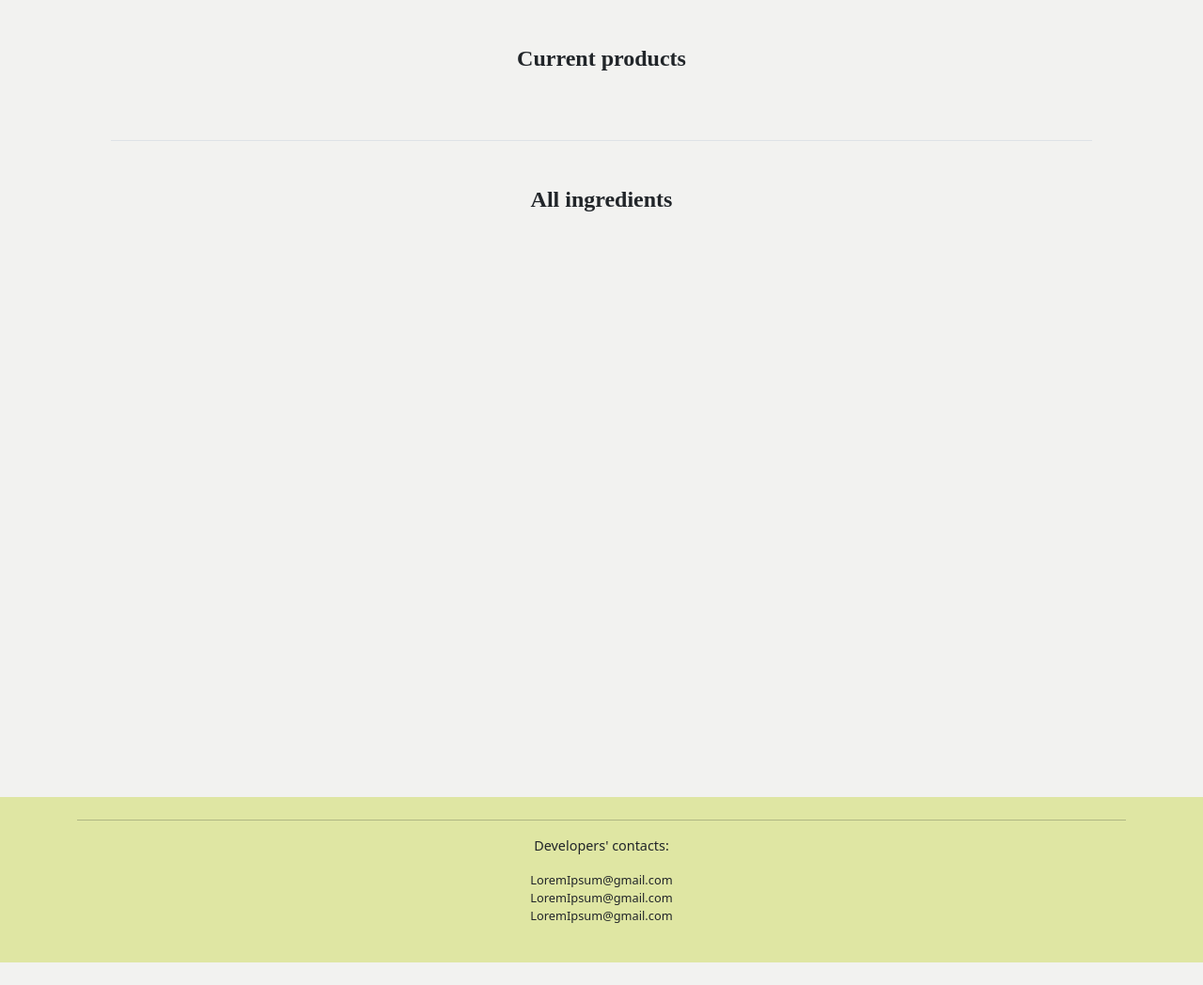
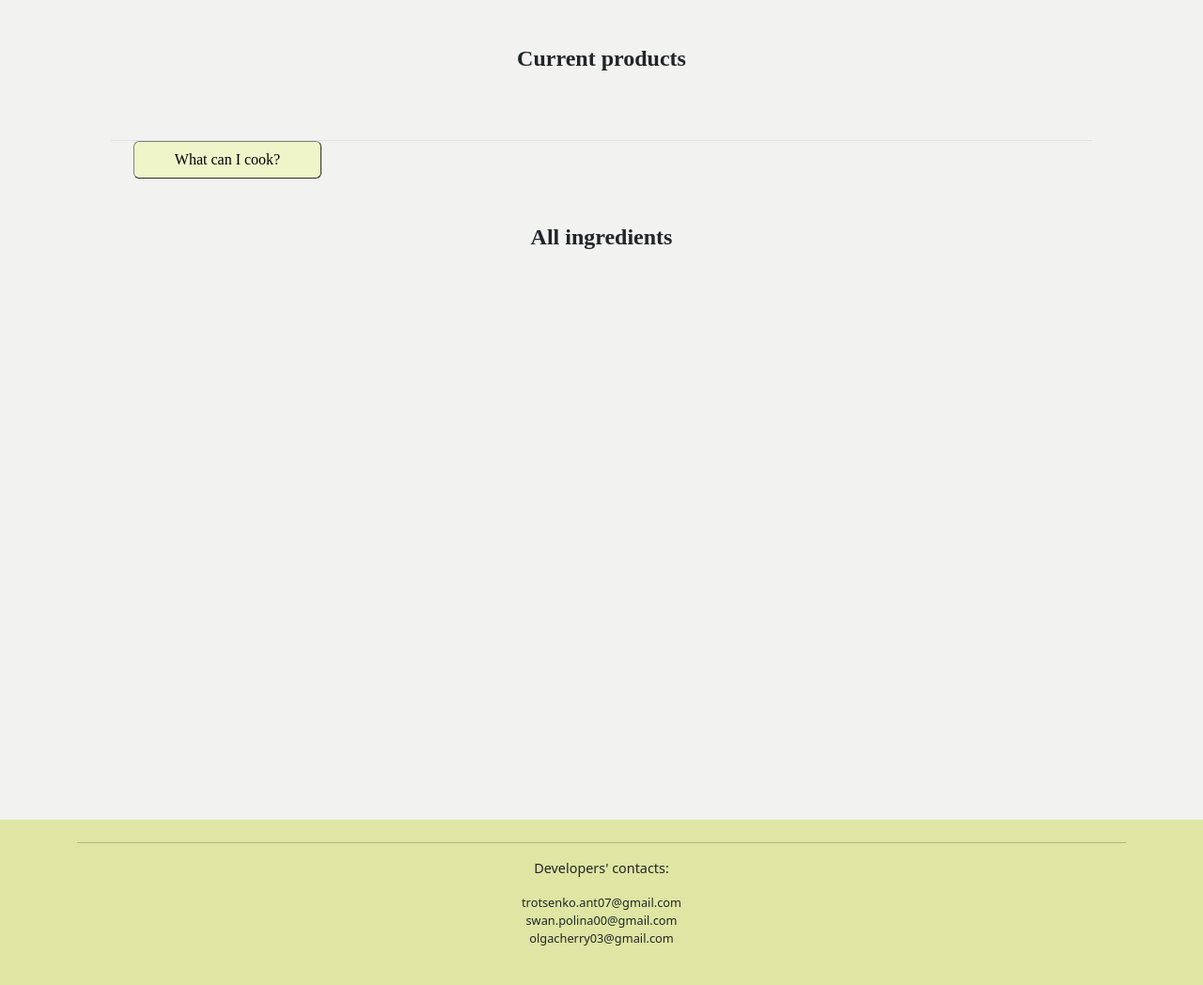
Before and after one commit to antos07/int20h-2022-test, a Django app: page /fridge/ in a window 1280 px wide. Shown: the part 81-1129 px from the top of the page at 94% size. Before the commit the page ends 1105 px from the top, so only its background shows below. Run offline with Django 4.2, Linux system fonts and the light colour scheme; data that the repository does not hold is empty; some libraries are stand-ins or nearby versions; some web fonts are replaced.

Commit message:
Add button for fridge

```diff
--- a/website/recipes/static/recipes/css/unique.css
+++ b/website/recipes/static/recipes/css/unique.css
@@ -30,16 +30,18 @@
 .page-divider {
     padding: 10px;
     justify-content: center;
-    height: 500px;
+    height: 760px;
 }
 .one {
     float: left;
     width:60%;
     border-right: 1px solid grey;
+    min-height: 760px;
 }
 .two {
     float: left;
     width:40%;
+    min-height: 800px;
 }
 .mm {
     padding-right: 3rem;
@@ -48,6 +50,19 @@
     font-size: 14px;
     margin-right: 1.5rem;
     margin-left: 1.5rem;
+}
+.button-cook {
+    font-family: Ink Free;
+    margin: 0;
+    width:200px;
+    height:40px;
+    border-color: grey;
+    border-width: 0.05rem;
+    border-radius: 0.375rem;
+    background-color: #f0f4c9;
+}
+.button-cook:hover {
+    background-color: #dfe6a3;
 }
 @media only screen and (max-width: 860px) {
     .one {
@@ -67,6 +82,10 @@
     }
     .mm {
         padding-right: 0.1rem;
+    }
+    .button-cook {
+        margin: 0 auto;
+        display: block;
     }
 }
 
@@ -118,3 +137,9 @@
     border-width: 0;
     border-radius: 3rem;
 }
+.button-cancel:hover {
+    background-color: #d7d7d1;
+}
+.button-header-text:hover {
+    font-size: 1.35rem !important;
+}
--- a/website/recipes/templates/recipes/base.html
+++ b/website/recipes/templates/recipes/base.html
@@ -34,23 +34,18 @@
     {% block content %}{% endblock %}
 </div>
 
-<footer class="mt-0 unique-color-1">
+<footer class="mt-4 unique-color-1">
     <div class="container py-4 align-items-center">
-        <hr style="color: inherit;
-            border: 0;
-            border-top: var(--bs-border-width) solid;
-            opacity: 0.25;
-            margin-top: 0;
-            margin-bottom: 1rem;">
+        <hr class="horizontal-hr">
         <p class="text-center" style="font-size: 0.9rem;">
             Developers' contacts:
         </p>
         <p class="text-center" style="font-size: 0.8rem;">
-            LoremIpsum@gmail.com
+            trotsenko.ant07@gmail.com
             <br>
-            LoremIpsum@gmail.com
+            swan.polina00@gmail.com
             <br>
-            LoremIpsum@gmail.com
+            olgacherry03@gmail.com
         </p>
 
     </div>
--- a/website/recipes/templates/recipes/basket.html
+++ b/website/recipes/templates/recipes/basket.html
@@ -2,7 +2,7 @@
 {% load static %}
 
 {% block content %}
-    <div class="page-divider one">
+    <div class="page-divider one justify-content-center">
 
         <div class="container mm">
 
--- a/website/recipes/templates/recipes/ingredient_list.html
+++ b/website/recipes/templates/recipes/ingredient_list.html
@@ -11,6 +11,11 @@
     </div>
 
     <div class="container border-top mt-5">
+
+        <div class="container">
+            <button type="button" class="button-cook">What can I cook?</button>
+        </div>
+
         <h1 class="text-center mt-5 fw-bold text-family-header mb-4" style="font-size: 24px;">All ingredients</h1>
     </div>
 
```
